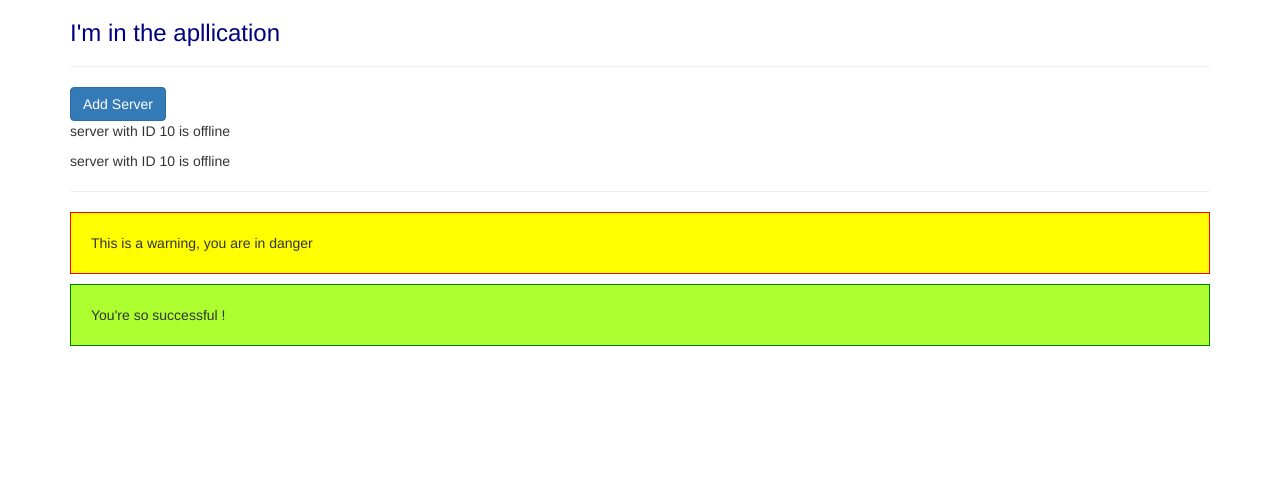
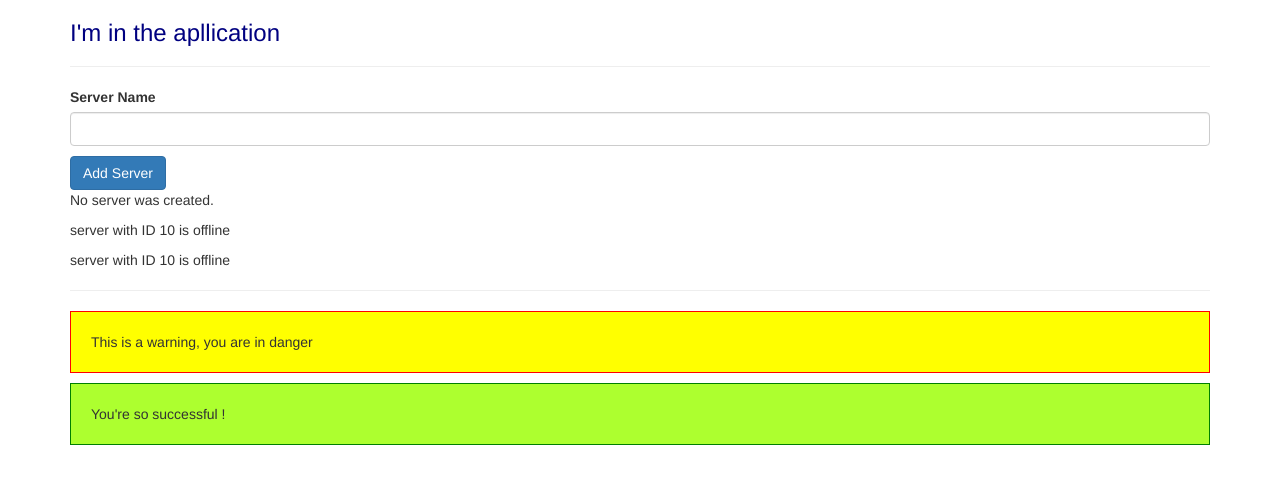
Before and after one commit to trustnloveu/angular-starter, an Angular app: page / in a window 1280 px wide. Shown: the top 484 px of the page. Built offline with nearby package versions, Linux system fonts and the light colour scheme.

Commit message:
Event Binding

```diff
--- a/src/app/servers/servers.component.html
+++ b/src/app/servers/servers.component.html
@@ -1,4 +1,21 @@
-<button class="btn btn-primary" [disabled]="!allowNewServer">Add Server</button>
+<label>Server Name</label>
+<input
+  type="text"
+  class="form-control"
+  (input)="onUpdateServerName($event)">
+<p>{{serverName}}</p>
+
+<button
+  class="btn btn-primary"
+  [disabled]="!allowNewServer"
+  (click)="onCreateServer()">
+  Add Server
+</button>
+
+<!-- <p >{{ allowNewServer }}</p> -->
+<!-- <p [innerText]="allowNewServer"></p> -->
+
+<p>{{serverCreationStatus}}</p>
 
 <app-server></app-server>
 <app-server></app-server>
--- a/src/app/servers/servers.component.ts
+++ b/src/app/servers/servers.component.ts
@@ -13,6 +13,8 @@
 })
 export class ServersComponent implements OnInit {
   allowNewServer = false;
+  serverCreationStatus = 'No server was created.';
+  serverName = '';
 
   constructor() {
     setTimeout(() => {
@@ -22,4 +24,13 @@
 
   ngOnInit(): void { }
 
+  onCreateServer() {
+    this.serverCreationStatus = 'Server was created!';
+  }
+
+  onUpdateServerName(event: Event) {
+    // console.log(event);
+    this.serverName = (<HTMLInputElement>event.target).value;
+  }
+
 }
```
